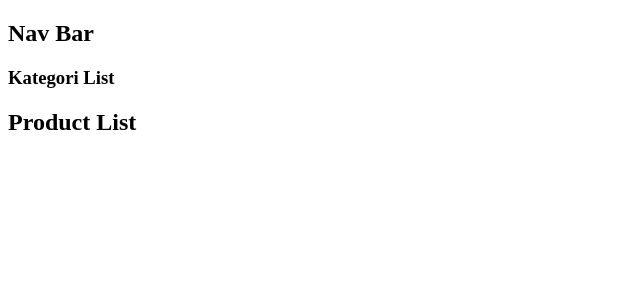
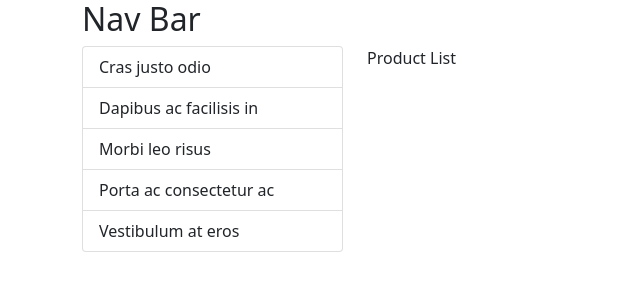
Before and after one commit to EryBkr/ReactJs, a React (Create React App) app in the folder intro/: page / in a window 1280 px wide. Shown: the top 300 px of the page, without its empty margins (0-640 px from the left). Built offline with nearby package versions, Linux system fonts and the light colour scheme.

Commit message:
ReactStrap Library was added

```diff
--- a/intro/package.json
+++ b/intro/package.json
@@ -6,9 +6,11 @@
     "@testing-library/jest-dom": "^5.14.1",
     "@testing-library/react": "^11.2.7",
     "@testing-library/user-event": "^12.8.3",
+    "bootstrap": "^5.1.3",
     "react": "^17.0.2",
     "react-dom": "^17.0.2",
     "react-scripts": "4.0.3",
+    "reactstrap": "^8.10.0",
     "web-vitals": "^1.1.2"
   },
   "scripts": {
--- a/intro/src/App.js
+++ b/intro/src/App.js
@@ -1,3 +1,4 @@
+import { Container,Row,Col } from "reactstrap";
 import CategoryList from "./CategoryList";
 import Navi from "./Navi";
 import ProductList from "./ProductList";
@@ -8,14 +9,28 @@
   //Buraya yazacağımız tag ler div içerisinde olmalıdır
   return (
     <div>
-      {/* Navi bizim oluşturduğumuz componenttir */}
-      <Navi></Navi>
+      {/* Container ve Row ReactStrap kütüphanesinden geliyor */}
+      <Container>
+        <Row>
+            {/* Navi bizim oluşturduğumuz componenttir */}
+            <Navi></Navi>
+        </Row>
+        <Row>
+          {/* Aynı Bootstrap kullanımı gibi */}
+          <Col xs="3">
+            {/* CategoryList bizim oluşturduğumuz componenttir */}
+            <CategoryList></CategoryList>
+          </Col>
+          <Col xs="9">
+            {/* ProductList bizim oluşturduğumuz componenttir */}
+            <ProductList></ProductList>
+          </Col>
+        </Row>
+      </Container>
 
-      {/* CategoryList bizim oluşturduğumuz componenttir */}
-      <CategoryList></CategoryList>
 
-      {/* ProductList bizim oluşturduğumuz componenttir */}
-      <ProductList></ProductList>
+
+
     </div>
   );
 }
--- a/intro/src/CategoryList.js
+++ b/intro/src/CategoryList.js
@@ -1,6 +1,9 @@
 //Componentler Pascal Case isimlendirmeyle oluşur
 //rcc yazıp tab a basarsak class component i otomatik oluşturur
 import React, { Component } from 'react'
+
+//List group reactstrap ten gelen bir özellik
+import {ListGroup,ListGroupItem} from "reactstrap";
 
 export default class CategoryList extends Component {
 
@@ -8,7 +11,13 @@
  render() {
         return (
             <div>
-                <h3>Kategori List</h3>
+                <ListGroup>
+                  <ListGroupItem>Cras justo odio</ListGroupItem>
+                  <ListGroupItem>Dapibus ac facilisis in</ListGroupItem>
+                  <ListGroupItem>Morbi leo risus</ListGroupItem>
+                  <ListGroupItem>Porta ac consectetur ac</ListGroupItem>
+                  <ListGroupItem>Vestibulum at eros</ListGroupItem>
+              </ListGroup>
             </div>
         )
     }
--- a/intro/src/ProductList.js
+++ b/intro/src/ProductList.js
@@ -4,7 +4,7 @@
     render() {
         return (
             <div>
-                <h2>Product List</h2>
+                <span>Product List</span>
             </div>
         )
     }
--- a/intro/src/index.js
+++ b/intro/src/index.js
@@ -3,6 +3,12 @@
 import App from './App';
 import reportWebVitals from './reportWebVitals';
 
+// npm install --save reactstrap react react-dom komutuyla yüklediğimiz reactstrap kütüphanesini import ediyoruz
+//Bootstrap ın react versiyonu gibi düşünebiliriz
+import "bootstrap/dist/css/bootstrap.min.css";
+
+//Ana Componentin tanımlandığı dosyadır index.js
+//index.html içerisinde ki root id li div e App componenti ni yerleştiriyor
 ReactDOM.render(
   <React.StrictMode>
     <App />
```
Also changed, not shown: 1 other file (tests, documents, lock files or other folders).
